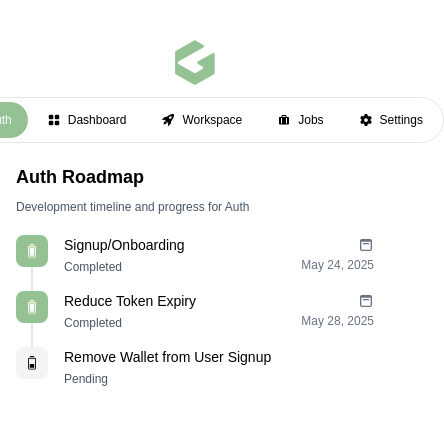
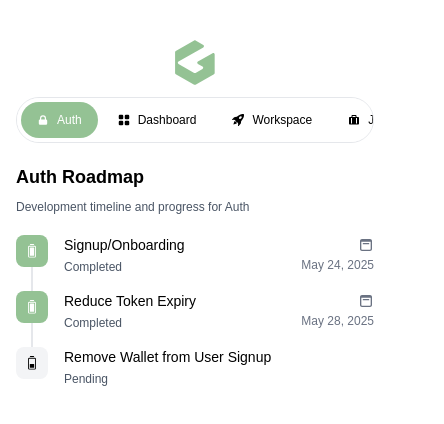
Before and after one commit to OxBryte/payroll-landing-page, a React (Vite) app: page /roadmap#auth in a window 390 px wide. Shown: the top 424 px of the page, 444 px wide, since content can reach past the window. Built offline with nearby package versions, Linux system fonts and the light colour scheme.

Commit message:
fix: Adjust tabs navigation layout for better responsiveness on smaller screens

```diff
--- a/src/pages/Roadmap.jsx
+++ b/src/pages/Roadmap.jsx
@@ -118,7 +118,7 @@ export default function Roadmap() {
           {/* Tabs Navigation */}
           <div className="w-full flex flex-col items-center gap-3">
             <img src="gloc-logo.svg" alt="" className="w-10" />
-            <div className="flex w-fit gap-1 bg-white border border-gray-200 p-1 rounded-full justify-center items-center overflow-x-auto">
+            <div className="flex w-full md:w-fit gap-1 bg-white border border-gray-200 p-1 rounded-full justify-start items-center overflow-x-auto">
               {tabsData.map((tab) => (
                 <Link
                   key={tab.id}
```
